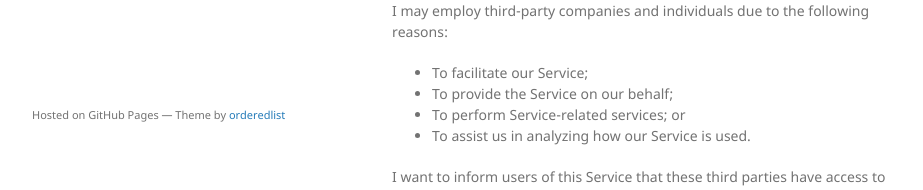
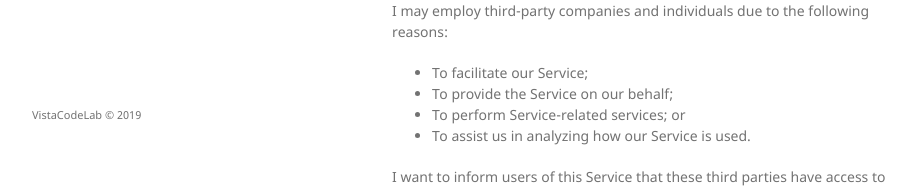
Before and after one commit to vistacodelab/vistacodelab.github.io, a Jekyll site: the page built from ownhour/privacy_policy.md, in a window 1280 px wide and 900 px high, scrolled down 556 px. Shown: the part 706-896 px from the top of the window, without its empty margins (178-1101 px from the left). Built offline with Jekyll 4.4.1, drawn with Linux system fonts in a browser that asks for light colours; our own code applies the rules of GitHub Pages for plain Markdown files; the repository's description, which GitHub fills in, is left out.

Commit message:
Config change & footer

```diff
--- a/_layouts/default.html
+++ b/_layouts/default.html
@@ -47,7 +47,7 @@
         {% if site.github.is_project_page %}
         <p>This project is maintained by <a href="{{ site.github.owner_url }}">{{ site.github.owner_name }}</a></p>
         {% endif %}
-        <p><small>Hosted on GitHub Pages &mdash; Theme by <a href="https://github.com/orderedlist">orderedlist</a></small></p>
+        <p><small>VistaCodeLab &copy; 2019</small></p>
       </footer>
     </div>
     <script src="{{ "/assets/js/scale.fix.js" | relative_url }}"></script>
```
